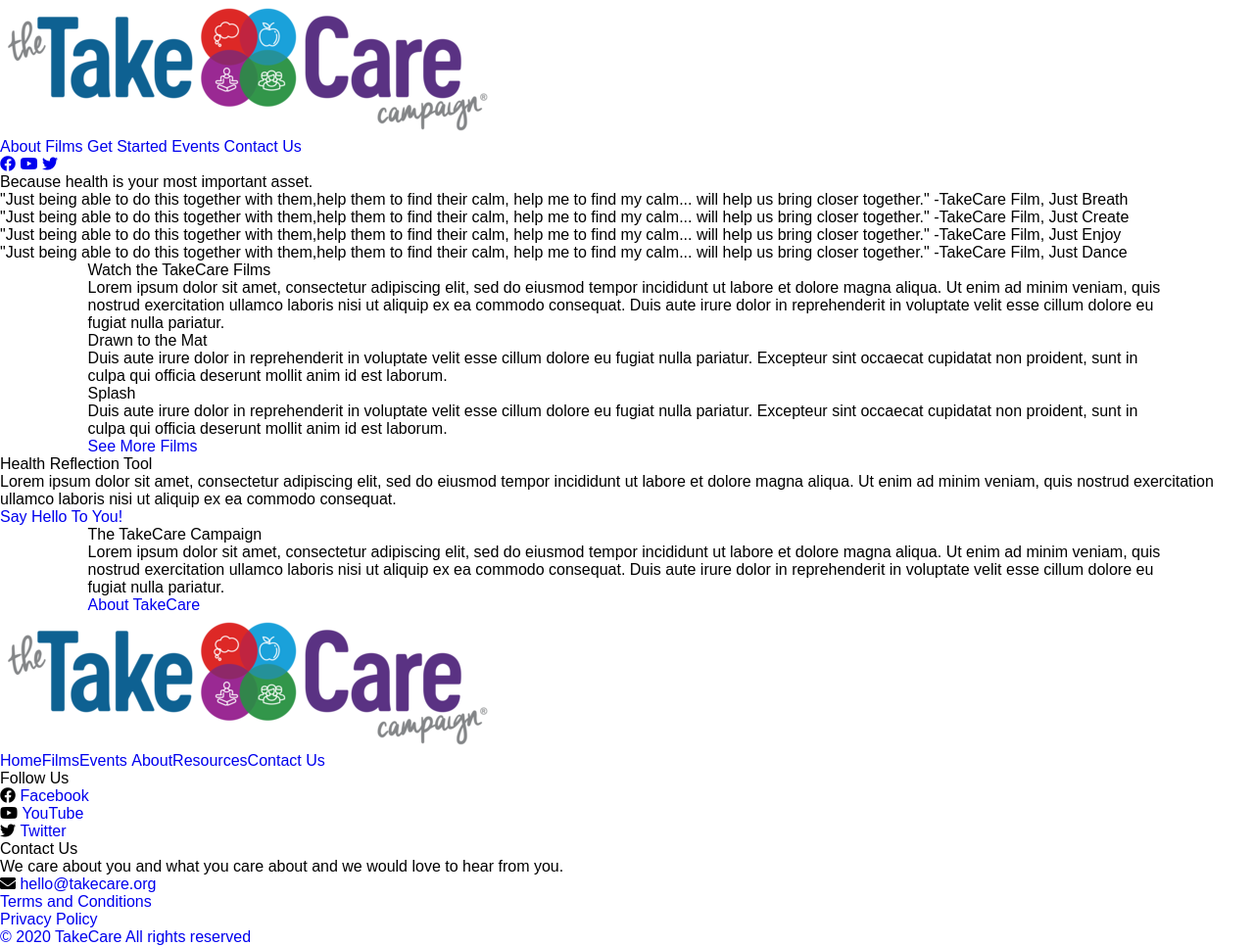
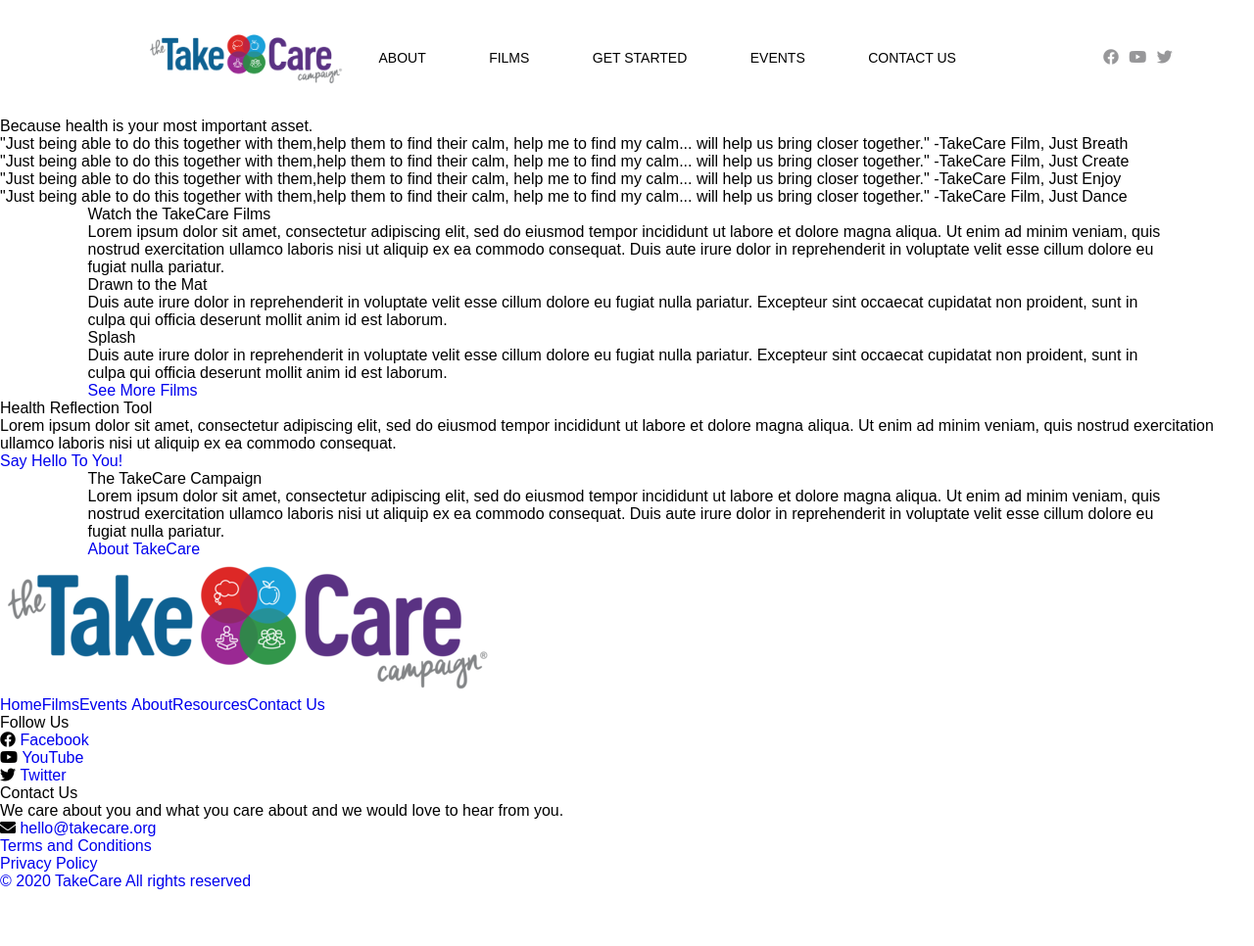
Before and after one commit to pvaishnaviprdxn/takecare_new, a plain HTML site: page index.html in a window 1280 px wide. Shown: the whole page at 98% size. After the commit the page ends 909 px from the top, so only its background shows below. Drawn offline with Linux system fonts and the light colour scheme.

Commit message:
header style added

```diff
--- a/assets/css/style.css
+++ b/assets/css/style.css
@@ -106,9 +106,41 @@ li {
 /*=================================
   Header styling starts here
 =================================*/
+.head{
+  width: 85%;
+  margin: 2.5% 10% 2.5% 10%;
+}
+.logo{
+  width: 200px;
+  display: inline-block;
+  margin-left:22px;
+  margin-right:22px;
+}
 
+h1 a img{width: 200px;}
 
+.menu{
+  width: 742px;
+  display: inline-block;
+}
 
+nav a{
+  margin: 0 50px 0 10px;
+  text-transform: uppercase;
+  color: black;
+  font-size: 14px;
+}
+
+nav a:hover{color: rgba(52,173,242);}
+
+.social{display: inline-block;}
+
+.medium a{
+  padding: 0 3px;
+  color: rgba(151,151,153);
+}
+
+.medium a:hover{color: rgba(52,173,242);}
 
 
 
```
